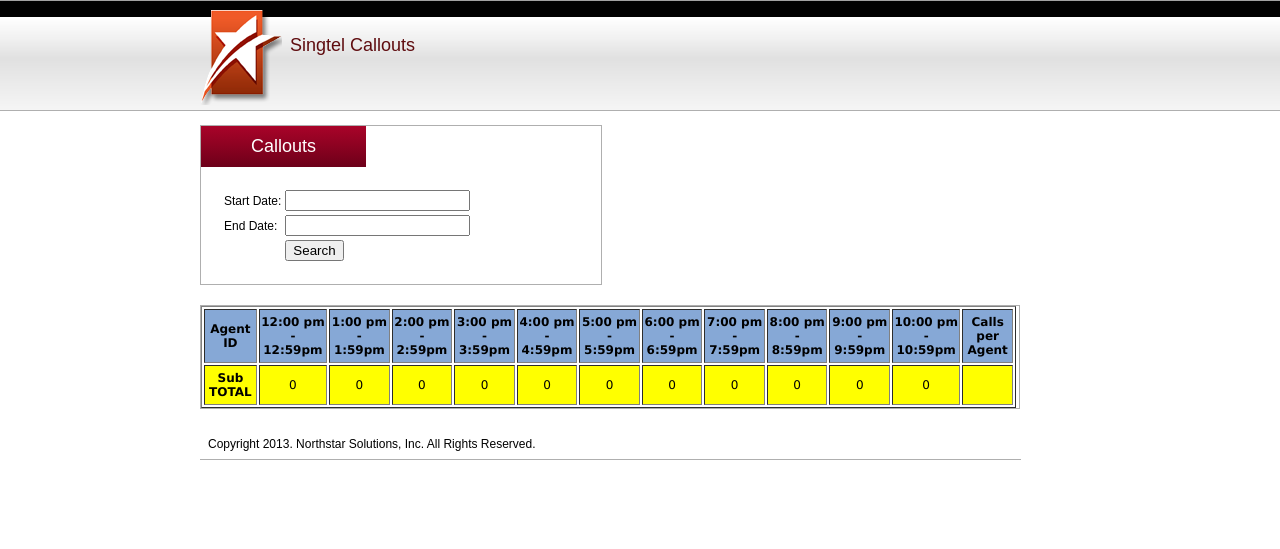
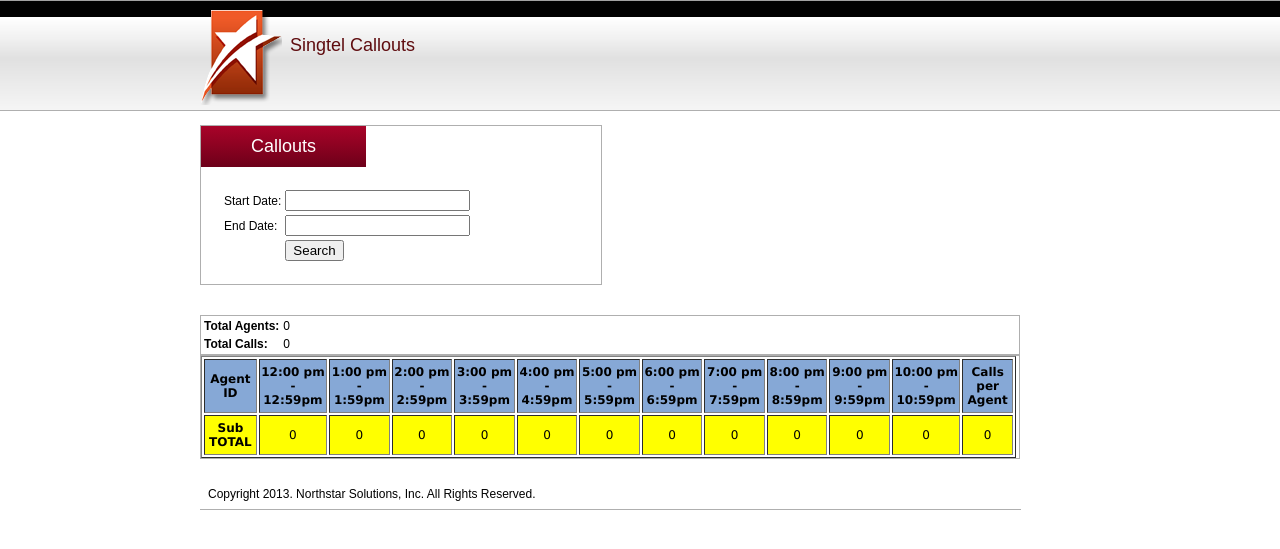
Before and after one commit to jeromerefuerzodeguzman/callouts, a PHP site: page / in a window 1280 px wide. Shown: the top 549 px of the page. Run offline with PHP 8.4, Linux system fonts and the light colour scheme; data that the repository does not hold is empty.

Commit message:
add total agents and total calls

```diff
--- a/index.php
+++ b/index.php
@@ -21,7 +21,8 @@
 			</form>
 		</div>
 	</div>
-	<div class="contentBody">
+
+	<div class="contentBody" style="margin-top: 70px;">
 		<table border="1" class="contentTable">
 			<tr class="tableHead">
 				<td>Agent ID</td>
@@ -53,8 +54,19 @@
 				$nine_to_ten = 0;
 				$ten_to_eleven = 0;
 
+
+				//total agents currenty viewed
+				$total_agents = 0;
+
+				//overall total calls
+				$total_calls = 0;
+
+
 				//form submitted
 				if(isset($_POST['submit'])) {
+
+
+
 
 					//holder for last date_hour
 					$date_hour_holder = 0;
@@ -64,9 +76,6 @@
 
 					//variable for total of each agent
 					$total_calls_per_agent = 0;
-
-					//overall total calls
-					$total_calls = 0;
 
 					$record = new Record;
 
@@ -78,7 +87,6 @@
 						$result = odbc_exec($record->conn, $query);
 
 						while ($row = odbc_fetch_array($result)) {
-
 
 							//for computing the sub-total per column
 							switch ($row['date_hour']) {
@@ -156,7 +164,7 @@
 										$total_calls_per_agent += $row['total'];
 										$date_hour_holder = $row['date_hour'];
 									}
-
+									$total_agents++;
 
 								} else {
 
@@ -167,6 +175,7 @@
 										$date_hour_holder++;
 									}
 									//closest the row for the next agent to be displayed
+									$total_agents++;
 									$total_calls += $total_calls_per_agent;
 									echo '<td>'. $total_calls_per_agent .'</td>';
 									echo '</tr>';
@@ -220,7 +229,9 @@
 						echo "<p style='margin-left: 160px; color: red; font-weight: bold;'>INVALID INPUTS</p>";
 					}
 				}
+
 			?>
+
 			<!-- Printing subtotal for each column -->
 			<tr id="subtotal">
 				<td class="groupName">Sub TOTAL</td>
@@ -239,4 +250,17 @@
 			</tr>
 		</table>
 	</div>
+	<div class="contentBody upperPart" style="position: absolute; top: 315px;">
+		<table>
+			<tr>
+				<td class="groupName">Total Agents: </td>
+				<td><?php echo isset($total_agents) ? $total_agents : 0 ?></td>
+			</tr>
+			<tr>
+				<td class="groupName">Total Calls: </td>
+				<td><?php echo isset($total_calls) ? $total_calls : 0 ?></td>
+			</tr>
+		</table>
+	</div>
+
 <?php include "template-bottom.php"; ?>
```
